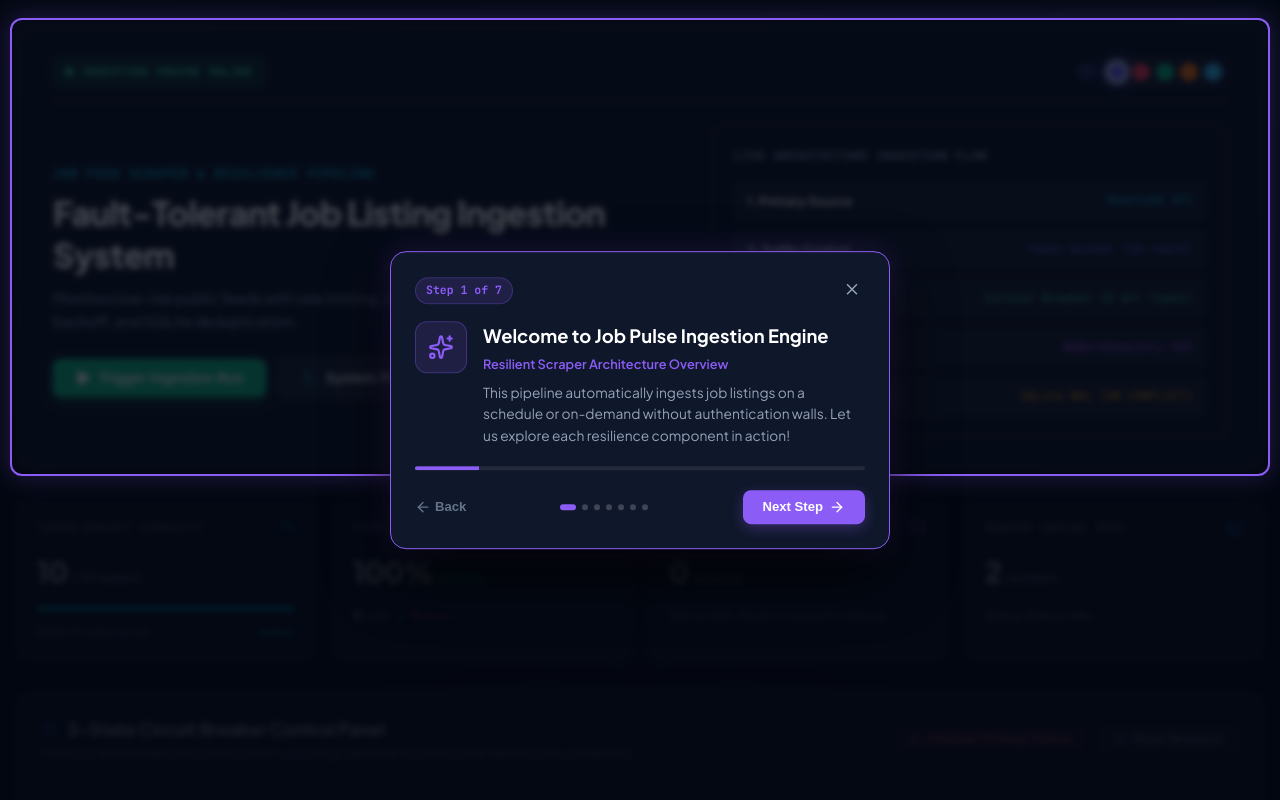
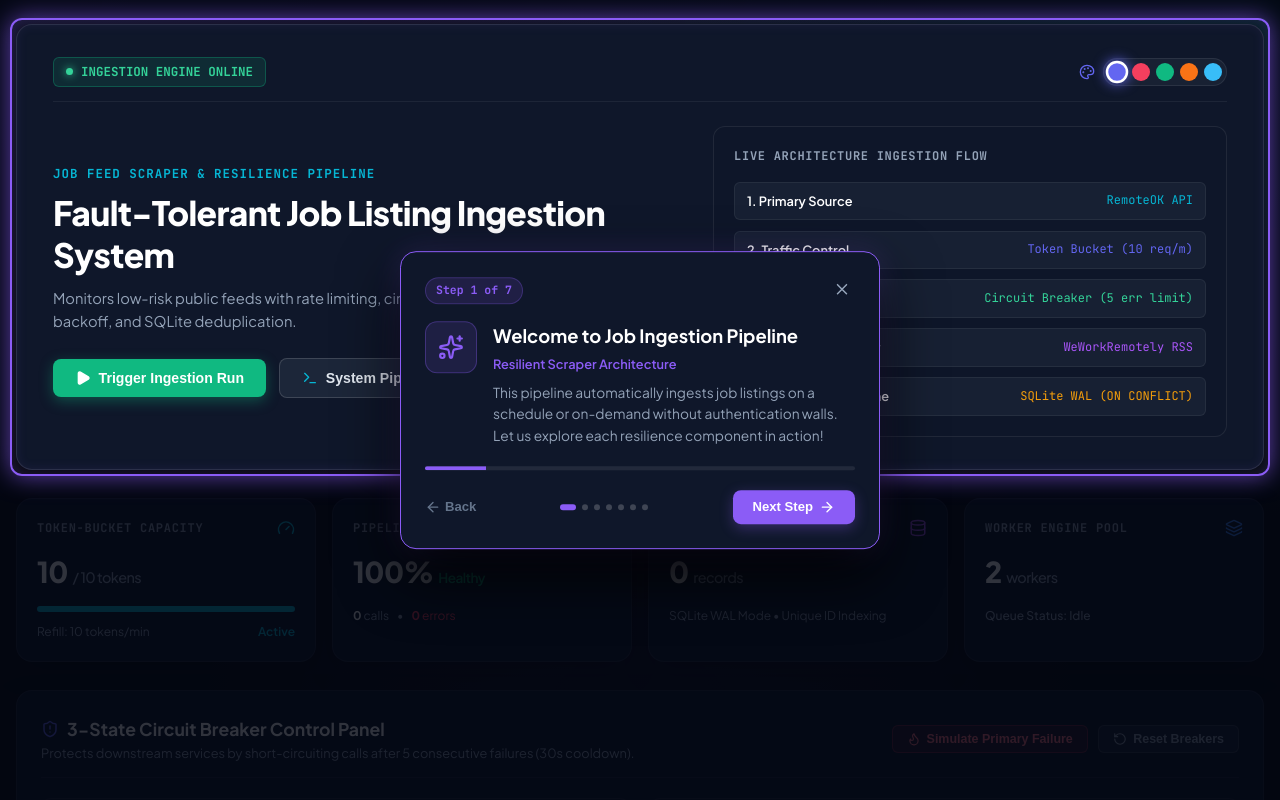
Before and after one commit to shauryaverma03/Job-Listing-Ingestion-Pipeline, a React (Vite) app in the folder client/: page / in a window 1280 px wide. Shown: the top 800 px of the page. Built offline with nearby package versions, Linux system fonts and the light colour scheme; no server answers.

Commit message:
fix: implement SVG cutout mask for Guided Tour spotlight so target options and buttons shine through brightly

```diff
--- a/client/src/components/InteractiveTour.jsx
+++ b/client/src/components/InteractiveTour.jsx
@@ -1,4 +1,4 @@
-import React, { useState, useEffect, useRef } from 'react';
+import React, { useState, useEffect } from 'react';
 import { Sparkles, ArrowRight, ArrowLeft, X, CheckCircle, ShieldAlert, Gauge, Cpu, Terminal, Database, Play } from 'lucide-react';
 
 const TOUR_STEPS = [
@@ -6,8 +6,8 @@ const TOUR_STEPS = [
     targetId: 'hero-header-section',
     icon: Sparkles,
     color: '#8b5cf6',
-    title: 'Welcome to Job Pulse Ingestion Engine',
-    subtitle: 'Resilient Scraper Architecture Overview',
+    title: 'Welcome to Job Ingestion Pipeline',
+    subtitle: 'Resilient Scraper Architecture',
     description: 'This pipeline automatically ingests job listings on a schedule or on-demand without authentication walls. Let us explore each resilience component in action!',
     badge: 'Step 1 of 7'
   },
@@ -83,12 +83,11 @@ export function InteractiveTour({ isOpen, onClose }) {
       if (targetEl) {
         targetEl.scrollIntoView({ behavior: 'smooth', block: 'center' });
 
-        // Allow time for smooth scroll to finish before calculating exact bounds
         setTimeout(() => {
           const rect = targetEl.getBoundingClientRect();
           setTargetRect({
-            top: rect.top + window.scrollY - 6,
-            left: rect.left + window.scrollX - 6,
+            viewportTop: Math.max(0, rect.top - 6),
+            viewportLeft: Math.max(0, rect.left - 6),
             width: rect.width + 12,
             height: rect.height + 12
           });
@@ -142,30 +141,62 @@ export function InteractiveTour({ isOpen, onClose }) {
 
   return (
     <>
-      {/* Semi-transparent Backdrop Overlay */}
-      <div
+      {/* SVG Cutout Mask Overlay - Target Element Shines Through 100% Bright */}
+      <svg
         style={{
           position: 'fixed',
-          inset: 0,
-          background: 'rgba(3, 7, 18, 0.75)',
-          backdropFilter: 'blur(3px)',
+          top: 0,
+          left: 0,
+          width: '100vw',
+          height: '100vh',
+          pointerEvents: 'auto',
           zIndex: 9000
         }}
         onClick={handleDismiss}
-      />
+      >
+        <defs>
+          <mask id="tour-spotlight-mask">
+            {/* White background fills mask (darkens screen) */}
+            <rect x="0" y="0" width="100%" height="100%" fill="white" />
 
-      {/* Dynamic Glowing Spotlight Frame Box directly over target element */}
+            {/* Black cutout rectangle over target element */}
+            {targetRect && (
+              <rect
+                x={targetRect.viewportLeft}
+                y={targetRect.viewportTop}
+                width={targetRect.width}
+                height={targetRect.height}
+                rx="10"
+                ry="10"
+                fill="black"
+              />
+            )}
+          </mask>
+        </defs>
+
+        {/* Dark overlay with literal cutout hole */}
+        <rect
+          x="0"
+          y="0"
+          width="100%"
+          height="100%"
+          fill="rgba(3, 7, 18, 0.82)"
+          mask="url(#tour-spotlight-mask)"
+        />
+      </svg>
+
+      {/* Dynamic Glowing Spotlight Frame Box over target element */}
       {targetRect && (
         <div
           style={{
-            position: 'absolute',
-            top: `${targetRect.top}px`,
-            left: `${targetRect.left}px`,
+            position: 'fixed',
+            top: `${targetRect.viewportTop}px`,
+            left: `${targetRect.viewportLeft}px`,
             width: `${targetRect.width}px`,
             height: `${targetRect.height}px`,
-            border: `2px solid ${step.color}`,
+            border: `2.5px solid ${step.color}`,
             borderRadius: '12px',
-            boxShadow: `0 0 0 9999px rgba(3, 7, 18, 0.6), 0 0 25px ${step.color}aa`,
+            boxShadow: `0 0 25px ${step.color}aa, inset 0 0 15px ${step.color}33`,
             pointerEvents: 'none',
             zIndex: 9005,
             transition: 'all 0.3s cubic-bezier(0.16, 1, 0.3, 1)'
@@ -173,7 +204,7 @@ export function InteractiveTour({ isOpen, onClose }) {
         />
       )}
 
-      {/* Tour Step Tooltip Card */}
+      {/* Tour Step Tooltip Modal Card */}
       <div
         className="tour-card"
         style={{
@@ -183,10 +214,10 @@ export function InteractiveTour({ isOpen, onClose }) {
           transform: 'translate(-50%, -50%)',
           zIndex: 9010,
           width: '90%',
-          maxWidth: '500px',
+          maxWidth: '480px',
           background: '#0f172a',
           border: `1.5px solid ${step.color}`,
-          boxShadow: `0 25px 60px rgba(0, 0, 0, 0.8), 0 0 30px ${step.color}33`,
+          boxShadow: `0 25px 60px rgba(0, 0, 0, 0.85), 0 0 30px ${step.color}33`,
           borderRadius: '16px',
           padding: '1.5rem'
         }}
```
